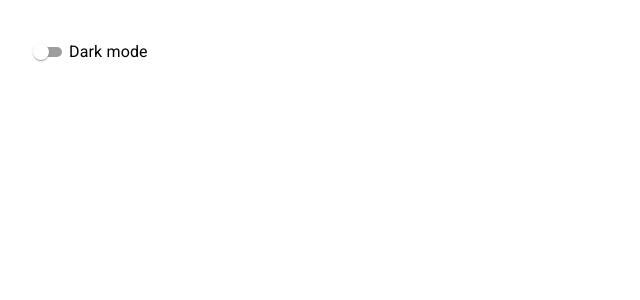
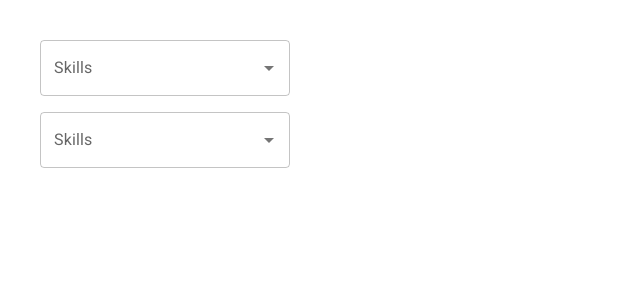
Before and after one commit to licjavierbarrios/components-materialUI, a React (Vite) app: page / in a window 1280 px wide. Shown: the top 300 px of the page, without its empty margins (0-640 px from the left). Built offline with nearby package versions, Linux system fonts and the light colour scheme.

Commit message:
feat: MuiAutocomplete add

```diff
--- a/src/App.jsx
+++ b/src/App.jsx
@@ -1,6 +1,8 @@
 import React from 'react'
 import './App.css'
-import MuiSwitch from './components/MuiSwitch'
+import MuiAutocomplete from './components/MuiAutocomplete'
+// import MuiRating from './components/MuiRating'
+// import MuiSwitch from './components/MuiSwitch'
 // import MuiCheckBox from './components/MuiCheckBox'
 // import MuiRadioButton from './components/MuiRadioButton'
 // import MuiSelect from './components/MuiSelect'
@@ -17,7 +19,9 @@
       {/* <MuiSelect /> */}
       {/* <MuiRadioButton /> */}
       {/* <MuiCheckBox /> */}
-      <MuiSwitch />
+      {/* <MuiSwitch /> */}
+      {/* <MuiRating /> */}
+      <MuiAutocomplete />
     </div>
   )
 }
--- /dev/null
+++ b/src/components/MuiAutocomplete.jsx
@@ -0,0 +1,36 @@
+import { Autocomplete, Stack, TextField } from "@mui/material";
+import { useState } from "react";
+
+const skills = ["HTML", "CSS", "JavaScript", "TypeScript", "React"];
+
+const skillsOptions = skills.map((skill, index) => ({
+	id: index + 1,
+	label: skill,
+}));
+
+const MuiAutocomplete = () => {
+	const [value, setValue] = useState(null);
+    const [skill, setSkill] = useState(null);
+	console.log({ skill });
+	return (
+		<Stack spacing={2} width="250px">
+			<Autocomplete
+				options={skills}
+				renderInput={(params) => <TextField {...params} label="Skills" />}
+				value={value}
+				onChange={(e, newValue) => setValue(newValue)}
+				// Agregar un valor que no existe en el arreglo
+				// freeSolo
+			/>
+            <Autocomplete
+				options={skillsOptions}
+				renderInput={(params) => <TextField {...params} label="Skills" />}
+				value={skill}
+				onChange={(e, newValue) => setSkill(newValue)}
+
+			/>
+		</Stack>
+	);
+};
+
+export default MuiAutocomplete;
```
